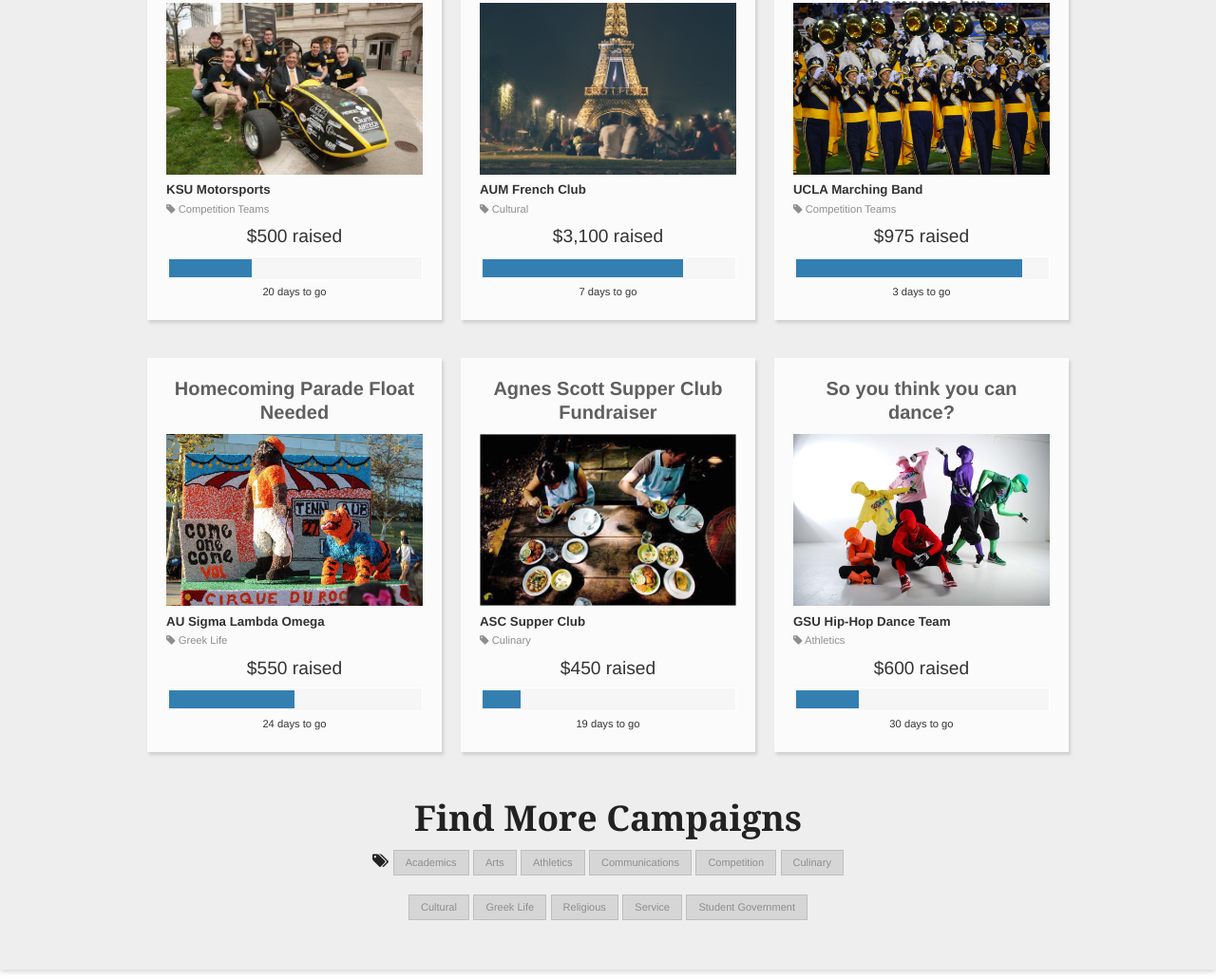
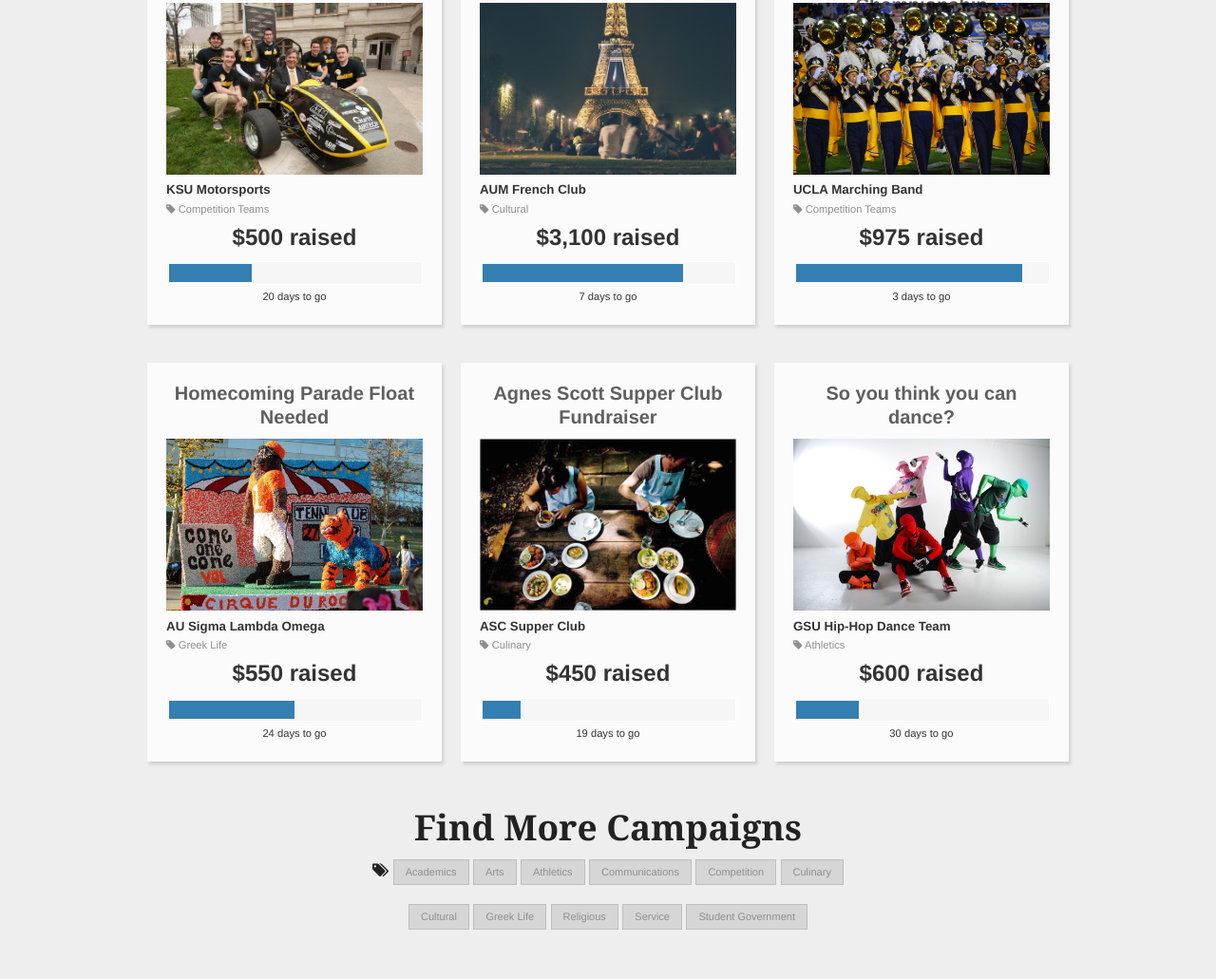
Before and after one commit to astridparisUX/Fundraising, a website: page index.html in a window 1280 px wide. Shown: the part 1117-2148 px from the top of the page at 95% size. Drawn offline with Linux system fonts and the light colour scheme; a script that the page names is missing.

Commit message:
Updated styling for text on campaign cards

```diff
--- a/scss/app.scss
+++ b/scss/app.scss
@@ -69,8 +69,8 @@
         text-align: left;
       }
       .raised {
-        font-size: larger;
-        font-weight: bolder;
+        font-size: 1.5rem;
+        font-weight: bold;
         margin-bottom: 0.25em;
         margin-top: -0.8em;
         text-align: center;
```
Also changed, not shown: stylesheets/app.css.
